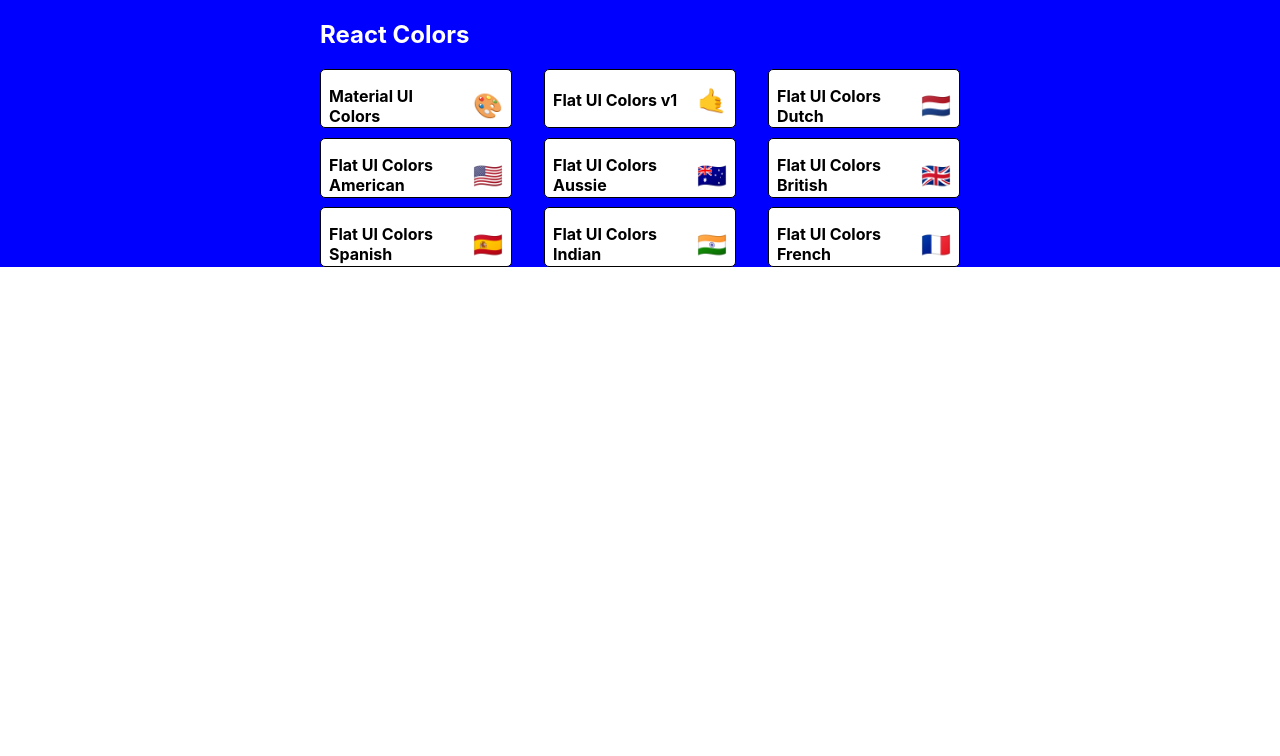
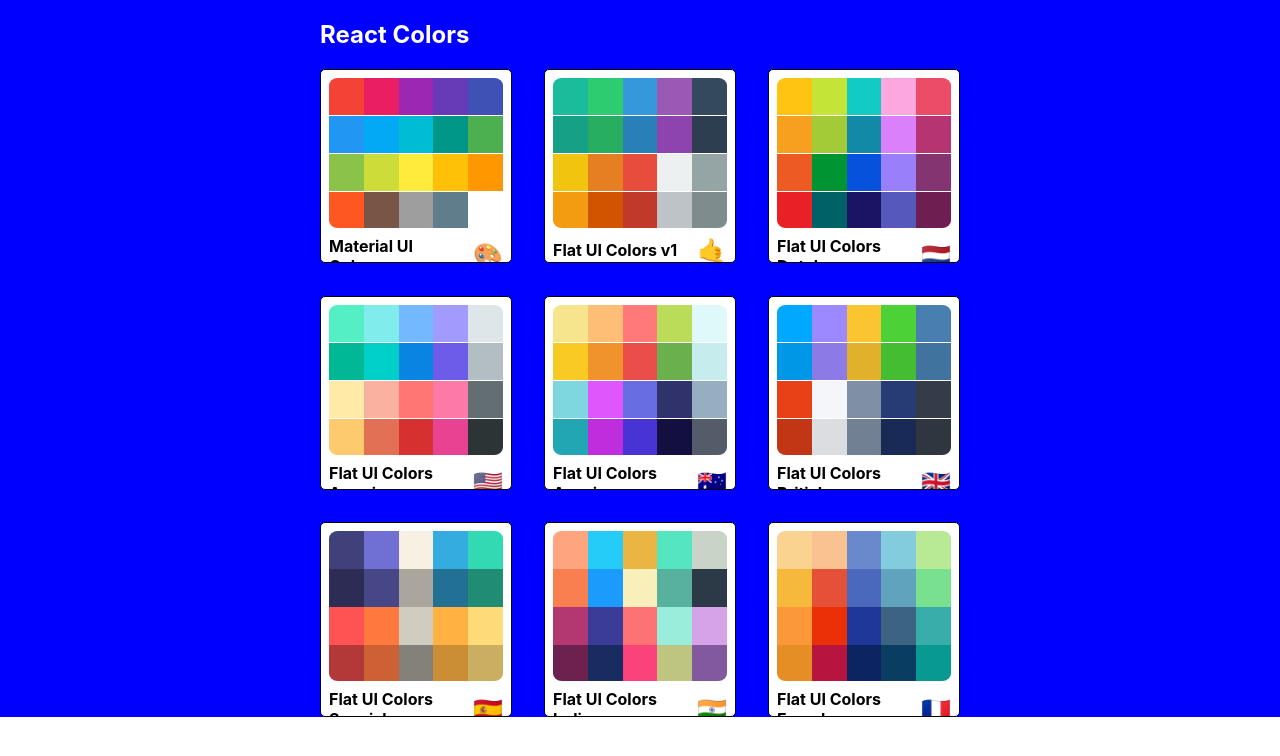
Before and after one commit to RockDrigo78/React_color_app, a React (Create React App) app: page / in a window 1280 px wide. Shown: the top 756 px of the page. Built offline with nearby package versions, Linux system fonts and the light colour scheme.

Commit message:
MiniPalette styling

```diff
--- a/src/MiniPalette.js
+++ b/src/MiniPalette.js
@@ -14,7 +14,11 @@
     }
   },
   colors:{
-    backgroundColor: "grey"
+    backgroundColor: "white",
+    height: "150px",
+    width: "100%",
+    borderRadius: "5%",
+    overflow: "hidden"
   },
   title: {
     display: "flex",
@@ -29,16 +33,33 @@
   emoji: {
     marginLeft: "0.5rem",
     fontSize: "1.5rem",
+  },
+  miniColor: {
+    height: "25%",
+    width: "20%",
+    display: "inline-block",
+    margin: "0 auto",
+    position: "relative",
+    marginBottom: "-3.5px"
   }
 }
 
 function MiniPalette(props) {
 
-  const { classes, paletteName, emoji } = props;
+  const { classes, paletteName, emoji, colors } = props;
+
+  const miniColorBoxes = colors.map(color => (
+    <div
+      className={classes.miniColor}
+      style={{backgroundColor: color.color}}
+      key={color.name}
+    />
+  ));
 
   return(
     <div className={classes.root}>
       <div className={classes.colors}>
+          {miniColorBoxes}
       </div>
       <h5 className={classes.title}>
         {paletteName} <span className={classes.emoji}>{emoji}</span>
```
